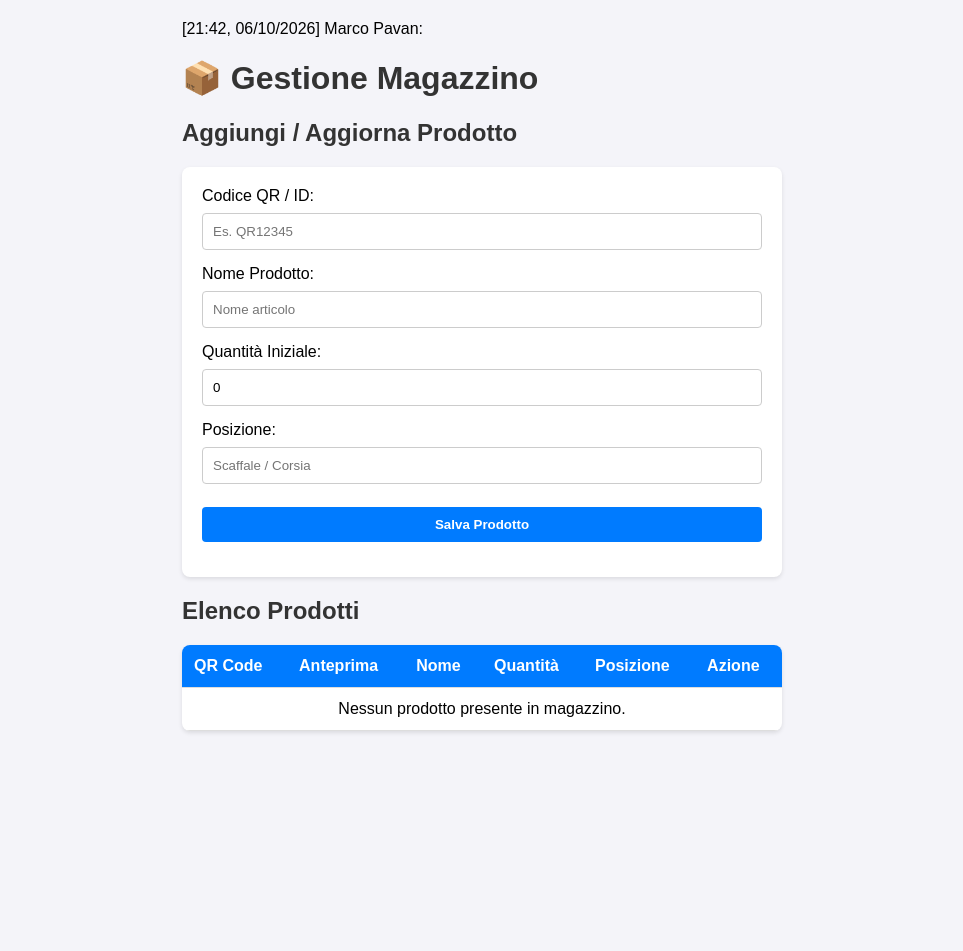
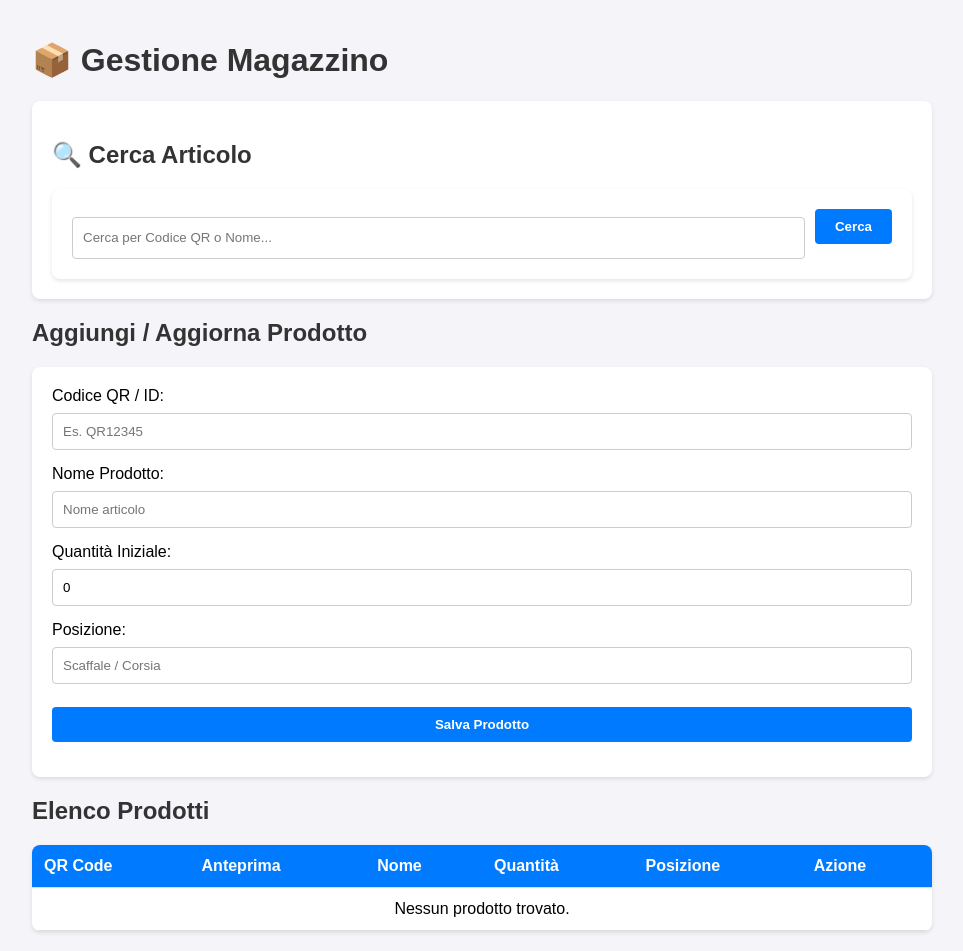
Before and after one commit to saffiodeep95/magazzinooi-qr, a Flask app: template templates/index.html in a window 1280 px wide. Shown: the whole page, without its empty margins (158-1121 px from the left). Before the commit the page ends 733 px from the top, so only its background shows below. Run offline with Flask 3, Linux system fonts and the light colour scheme; the template is opened without the code that fills it, so the values that code supplies are empty; some libraries are stand-ins or nearby versions.

Commit message:
Update index.html with search functionality

```diff
--- a/templates/index.html
+++ b/templates/index.html
@@ -1,17 +1,4 @@
-[21:42, 06/10/2026] Marco Pavan: <!DOCTYPE html>
-<html lang="it">
-<head>
-    <meta charset="UTF-8">
-    <meta name="viewport" content="width=device-width, initial-scale=1.0">
-    <title>Gestisci Prodotto - {{ prodotto.nome }}</title>
-    <style>
-        body { font-family: Arial, sans-serif; max-width: 600px; margin: 0 auto; padding: 20px; background: #f4f4f9; }
-        h1, h2 { color: #333; }
-        .flash { background: #d4edda; color: #155724; padding: 10px; margin-bottom: 15px; border-radius: 5px; }
-        .card { background: #fff; padding: 20px; border-radius: 8px; box-shadow: 0 2px 4px rgba(0,0,0,0.1); margin-bottom: 20px; }
-        input, button { width: 100%; padding: 10px; margin-top: 8px; margin-bottom: 15px; border: 1px solid #ccc; border-radius: 4px; box-sizing: border-box; }
- …
-[21:45, 06/10/2026] Marco Pavan: <!DOCTYPE html>
+<!DOCTYPE html>
 <html lang="it">
 <head>
     <meta charset="UTF-8">
@@ -21,10 +8,13 @@
         body { font-family: Arial, sans-serif; max-width: 900px; margin: 0 auto; padding: 20px; background: #f4f4f9; }
         h1, h2 { color: #333; }
         .flash { background: #d4edda; color: #155724; padding: 10px; margin-bottom: 15px; border-radius: 5px; }
-        form { background: #fff; padding: 20px; border-radius: 8px; box-shadow: 0 2px 4px rgba(0,0,0,0.1); margin-bottom: 20px; }
+        .card, form { background: #fff; padding: 20px; border-radius: 8px; box-shadow: 0 2px 4px rgba(0,0,0,0.1); margin-bottom: 20px; }
         input, button { width: 100%; padding: 10px; margin-top: 8px; margin-bottom: 15px; border: 1px solid #ccc; border-radius: 4px; box-sizing: border-box; }
         button { background: #007bff; color: white; border: none; font-weight: bold; cursor: pointer; }
         button:hover { background: #0056b3; }
+        .search-box { display: flex; gap: 10px; margin-bottom: 0; }
+        .search-box input { margin-bottom: 0; }
+        .search-box button { width: auto; padding: 10px 20px; margin-top: 0; }
         table { width: 100%; border-collapse: collapse; background: #fff; border-radius: 8px; overflow: hidden; box-shadow: 0 2px 4px rgba(0,0,0,0.1); }
         th, td { padding: 12px; text-align: left; border-bottom: 1px solid #ddd; vertical-align: middle; }
         th { background: #007bff; color: white; }
@@ -43,6 +33,18 @@
         {% endfor %}
       {% endif %}
     {% endwith %}
+
+    <!-- Barra di Ricerca -->
+    <div class="card">
+        <h2>🔍 Cerca Articolo</h2>
+        <form method="GET" action="{{ url_for('index') }}" class="search-box">
+            <input type="text" name="q" value="{{ search_query }}" placeholder="Cerca per Codice QR o Nome...">
+            <button type="submit">Cerca</button>
+            {% if search_query %}
+            <a href="{{ url_for('index') }}" style="background: #6c757d; color: white; padding: 10px 15px; border-radius: 4px; text-align: center; display: inline-block; text-decoration: none; line-height: normal;">Reset</a>
+            {% endif %}
+        </form>
+    </div>
 
     <h2>Aggiungi / Aggiorna Prodotto</h2>
     <form action="{{ url_for('aggiungi_prodotto') }}" method="POST">
@@ -85,7 +87,7 @@
             </tr>
             {% else %}
             <tr>
-                <td colspan="6" style="text-align: center;">Nessun prodotto presente in magazzino.</td>
+                <td colspan="6" style="text-align: center;">Nessun prodotto trovato.</td>
             </tr>
             {% endfor %}
         </tbody>
```
